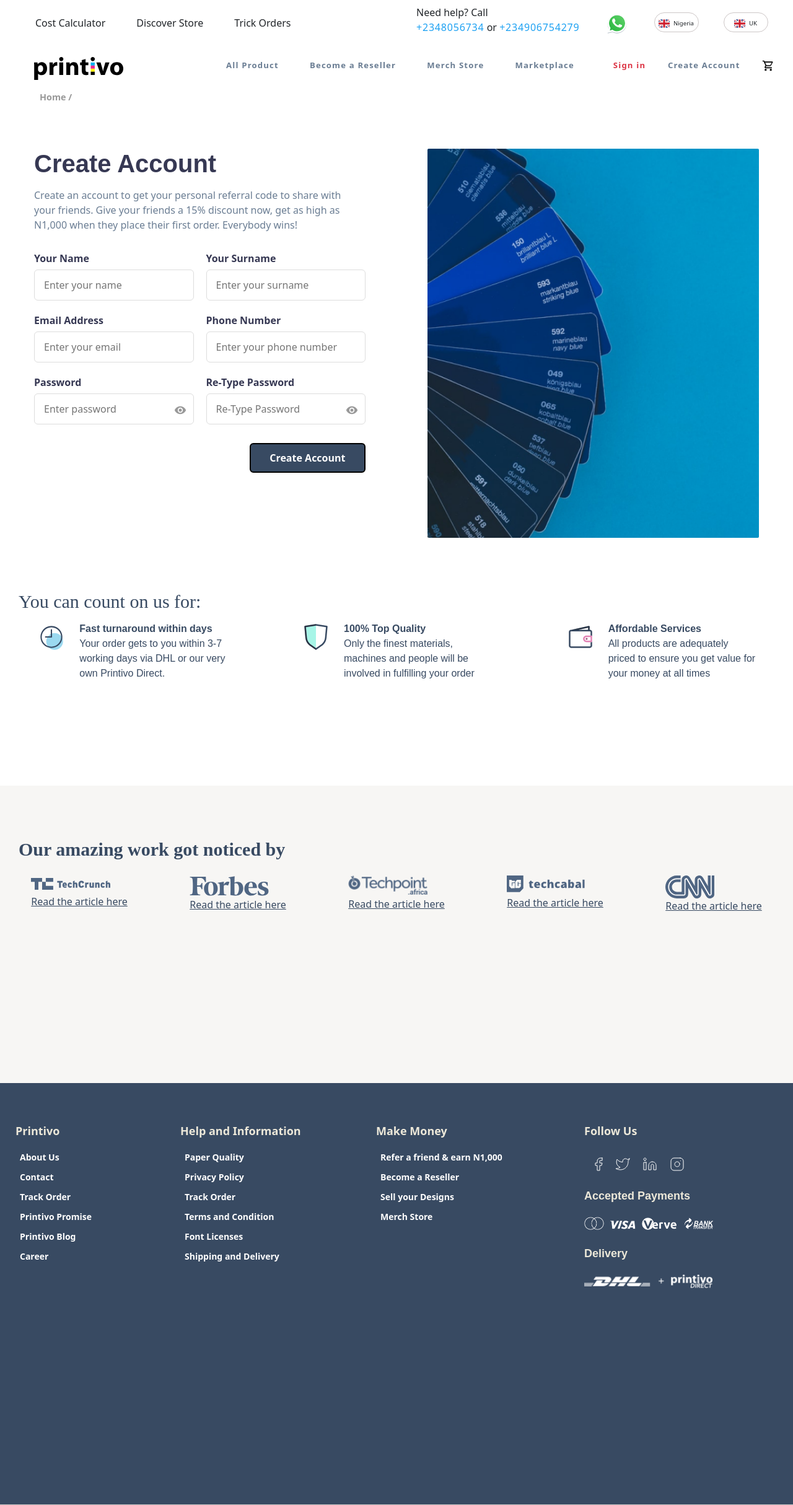
After one commit to Maryam-20/printivio-clone, a Django app: page /auth/members/sign-up/ in a window 1280 px wide. The commit adds this page. Shown: the top 2429 px of the page at 62% size. Run offline with Django 4.2, Linux system fonts and the light colour scheme; some libraries are stand-ins or nearby versions.

Commit message:
Add Create Account Logic and Template

```diff
--- /dev/null
+++ b/authApp/forms.py
@@ -0,0 +1,69 @@
+from django import forms
+from django.contrib.auth.models import User
+from .models import UserProfile
+from django.contrib.auth.forms import UserCreationForm
+
+class SignUpForm(UserCreationForm):
+    phone_number = forms.CharField(
+        max_length = 11,
+        required=True,
+        label="Phone Number",
+        widget=forms.TextInput(attrs={"placeholder":"Enter your phone number"})
+    )
+    class Meta(UserCreationForm.Meta):
+        model = User
+        fields = [
+            "first_name", "last_name", "email", "phone_number"
+        ]
+        labels = {
+            "first_name": "Your Name",
+            "last_name": "Your Surname",
+            "email": "Email Address",
+            "phone_number": "Phone Number",
+        }
+        widgets = {
+            "first_name" : forms.TextInput(attrs={"placeholder": "Enter your name"}),
+
+            "last_name": forms.TextInput(attrs={"placeholder": "Enter your surname"}),
+
+            "email": forms.EmailInput(attrs={"placeholder": "Enter your email"})
+
+        }
+
+    def __init__(self,  *args, **kwargs):
+        super().__init__(*args, **kwargs)
+
+        self.fields["password1"].label = "Password"
+        self.fields["password1"].widget.attrs["placeholder"] = "Enter password"
+
+
+        self.fields["password2"].label = "Re-Type Password"
+        self.fields["password2"].widget.attrs["placeholder"] = "Re-Type Password"
+
+
+    def clean_phone_number(self):
+        phone = self.cleaned_data.get("phone_number")
+        clean_phone = phone.replace(" ", "").replace("-", "")
+        if not clean_phone.isdigit():
+            raise forms.ValidationError("Phone number can only contain digits.")
+        return clean_phone
+
+
+    def clean_email(self):
+        email = self.cleaned_data.get("email")
+        if User.objects.filter(email=email).exists() or User.objects.filter(username=email).exists():
+            raise forms.ValidationError("An account with this email already exists.")
+        return email
+
+    def save(self, commit=True):
+        user = super().save(commit=False)
+        phone_number = self.cleaned_data.get("phone_number")
+        email = self.cleaned_data.get("email")
+        user.username = email
+        if commit:
+            user.save()
+            UserProfile.objects.update_or_create(
+            user=user,
+            defaults={"phone_number": phone_number}
+        )
+        return user
--- a/authApp/models.py
+++ b/authApp/models.py
@@ -26,7 +26,7 @@ class UserProfile(models.Model):
         ("sms", "SMS")
 
     ]
-    user = models.ForeignKey(User, on_delete=models.CASCADE, unique=True, related_name="user")
+    user = models.OneToOneField(User, on_delete=models.CASCADE, related_name="user")
     profile_image = models.ImageField(upload_to="profile_image/", null=True, blank=True)
     dob = models.DateField(null=True, blank=True)
     phone_number = models.CharField(max_length=11, null=True, blank=True)
--- a/authApp/urls.py
+++ b/authApp/urls.py
@@ -1,7 +1,8 @@
 from django.urls import path
 from django.contrib.auth.models import User
-from .views import ProfileView
+from .views import ProfileView, createAccountView
 
 urlpatterns = [
-    path("my-profile/", ProfileView, name="myProfile")
+    path("my-profile/", ProfileView, name="myProfile"),
+    path("members/sign-up/", createAccountView, name="signup")
 ]
--- a/authApp/views.py
+++ b/authApp/views.py
@@ -1,7 +1,28 @@
 from django.shortcuts import render, get_object_or_404
+from django.contrib.auth.models import User
 from .models import UserProfile
+from .forms import SignUpForm
+from django.http import HttpResponse
 
 # Create your views here.
+def createAccountView(request):
+   if request.method == "POST":
+      form = SignUpForm(request.POST)
+      if form.is_valid():
+         form.save()
+         return HttpResponse("Account Created Successfully!")
+   else:
+      form = SignUpForm()
+   return render(
+      request,
+      template_name="authApp/signup.html",
+      context= {
+         "form":form
+      }
+
+   )
+
+
 def ProfileView(request):
    profile = get_object_or_404(UserProfile, user=request.user)
    return render(
--- a/productApp/models.py
+++ b/productApp/models.py
@@ -18,7 +18,7 @@ class Product(models.Model):
     ]
 
     title = models.CharField(max_length= 100)
-    image = models.ImageField( upload_to= "product_image/", null=True, blank=True)
+    image = models.ImageField(upload_to="product_image/", null=True, blank=True)
     description = models.TextField()
     material = models.CharField(max_length=100)
     finishing = models.CharField(max_length=100)
--- a/static/css/style.css
+++ b/static/css/style.css
@@ -688,7 +688,7 @@ svg {
     margin-left: 40px;
 }
 .reseller-title {
-    font-family: "Fraunces", serif;
+    font-family: "DM Serif Display", serif;
     font-weight: 700;
     color: #363853;
     margin-bottom: 15px;
@@ -783,7 +783,7 @@ svg {
     position:relative;
     bottom: 9rem;
     left: 11rem;
-    font-family: "Fraunces", serif;
+    font-family: "DM Serif Display", serif;
     font-size: 24px;
     font-style: italic;
     font-weight:700;
@@ -1026,3 +1026,114 @@ svg {
     background-color: #c08984;
     color: #fff;
 }
+
+/* CREATE ACCOUNT STYLING */
+.signup-page {
+    margin: 30px 55px;
+}
+.signup-form {
+    display: grid;
+}
+.signup-grid {
+    display: grid;
+    grid-template-columns: 1fr 1fr;
+    gap: 100px;
+}
+
+
+.signup-title {
+    font-family: "SF Pro", sans-serif;
+    font-weight: 700;
+    color: #363853;
+    margin-bottom: 15px;
+}
+
+.signup-subtitle {
+    color: #6A7D93;
+    max-width: 500px;
+    margin-bottom: 30px;
+}
+
+.signup-form-row {
+    display: grid;
+    grid-template-columns: 1fr 1fr;
+    gap: 20px;
+    margin-bottom: 20px;
+}
+
+.signup-form-group label {
+    display: block;
+    color: #363853;
+    font-weight: 600;
+    margin-bottom: 6px;
+}
+
+.signup-form-group input[type="text"],
+.signup-form-group input[type="email"],
+.signup-form-group input[type="password"] {
+    width: 100%;
+    border-radius: 6px;
+    padding: 12px 15px;
+    border: 1px solid #ddd;
+    box-sizing: border-box;
+}
+
+.signup-form-group input:focus {
+    outline: none;
+    border-color: #363853;
+}
+
+.signup-password-wrap {
+    position: relative;
+}
+
+.signup-toggle-password {
+    position: absolute;
+    right: 12px;
+    top: 50%;
+    transform: translateY(-50%);
+    background: none;
+    border: none;
+    cursor: pointer;
+    padding: 0;
+}
+
+.eye-icon {
+    width: 20px;
+    height: 20px;
+    fill: #999;
+}
+
+.signup-error {
+    color: #d16b6b;
+    font-size: 0.8rem;
+    margin: 4px 0 0;
+}
+
+.signup-submit-btn {
+    background-color: #384A62;
+    color: #fff;
+    font-weight: 700;
+    padding: 10px;
+    border: 2px solid black;
+    border-radius: 6px;
+    width: 35%;
+    margin-top: 10px;
+    justify-self: flex-end;
+}
+
+.signup-submit-btn:hover {
+    background-color: #2a2c42;
+    color: #fff;
+}
+
+.signup-image-col {
+    border-radius: 2px;
+    overflow: hidden;
+}
+
+.signup-image {
+    width: 100%;
+    height: 100%;
+    object-fit: cover;
+}
--- /dev/null
+++ b/templates/authApp/signup.html
@@ -0,0 +1,88 @@
+{% extends "lightHeroNav.html" %}
+{% block page_content %}
+{% load static %}
+
+<div class="content-container signup-page">
+    <div class="signup-grid">
+
+        <!-- LEFT: FORM -->
+        <div class="signup-form-col">
+            <h1 class="signup-title">Create Account</h1>
+            <p class="signup-subtitle">
+                Create an account to get your personal referral code to share with your friends.
+                Give your friends a 15% discount now, get as high as N1,000 when they place their first order. Everybody wins!
+            </p>
+
+            <form method="post" action="{% url 'signup' %}" class="signup-form">
+                {% csrf_token %}
+
+                <div class="signup-form-row">
+                    <div class="signup-form-group">
+                        <label for="{{ form.first_name.id_for_label }}">{{ form.first_name.label }}</label>
+                        {{ form.first_name }}
+                        {% if form.first_name.errors %}
+                        <p class="signup-error">{{ form.first_name.errors.0 }}</p>{% endif %}
+                    </div>
+                    <div class="signup-form-group">
+                        <label for="{{ form.last_name.id_for_label }}">{{ form.last_name.label }}</label>
+                        {{ form.last_name }}
+                        {% if form.last_name.errors %}<p class="signup-error">{{ form.last_name.errors.0 }}</p>{% endif %}
+                    </div>
+                </div>
+
+                <div class="signup-form-row">
+                    <div class="signup-form-group">
+                        <label for="{{ form.email.id_for_label }}">{{ form.email.label }}</label>
+                        {{ form.email }}
+                        {% if form.email.errors %}<p class="signup-error">{{ form.email.errors.0 }}</p>{% endif %}
+                    </div>
+                    <div class="signup-form-group">
+                        <label for="{{ form.phone_number.id_for_label }}">{{ form.phone_number.label }}</label>
+                        {{ form.phone_number }}
+                        {% if form.phone_number.errors %}<p class="signup-error">{{ form.phone_number.errors.0 }}</p>{% endif %}
+                    </div>
+                </div>
+
+                <div class="signup-form-row">
+                    <div class="signup-form-group">
+                        <label for="{{ form.password1.id_for_label }}">{{ form.password1.label }}</label>
+                        <div class="signup-password-wrap">
+                            {{ form.password1 }}
+                            <button type="button" class="signup-toggle-password" data-target="{{ form.password1.id_for_label }}">
+                                <svg xmlns="http://www.w3.org/2000/svg" viewBox="0 0 24 24" class="eye-icon"><path d="M12,9A3,3 0 0,0 9,12A3,3 0 0,0 12,15A3,3 0 0,0 15,12A3,3 0 0,0 12,9M12,17A5,5 0 0,1 7,12A5,5 0 0,1 12,7A5,5 0 0,1 17,12A5,5 0 0,1 12,17M12,4.5C7,4.5 2.73,7.61 1,12C2.73,16.39 7,19.5 12,19.5C17,19.5 21.27,16.39 23,12C21.27,7.61 17,4.5 12,4.5Z"/></svg>
+                            </button>
+                        </div>
+                        {% if form.password1.errors %}<p class="signup-error">{{ form.password1.errors.0 }}</p>{% endif %}
+                    </div>
+                    <div class="signup-form-group">
+                        <label for="{{ form.password2.id_for_label }}">{{ form.password2.label }}</label>
+                        <div class="signup-password-wrap">
+                            {{ form.password2 }}
+                            <button type="button" class="signup-toggle-password" data-target="{{ form.password2.id_for_label }}">
+                                <svg xmlns="http://www.w3.org/2000/svg" viewBox="0 0 24 24" class="eye-icon"><path d="M12,9A3,3 0 0,0 9,12A3,3 0 0,0 12,15A3,3 0 0,0 15,12A3,3 0 0,0 12,9M12,17A5,5 0 0,1 7,12A5,5 0 0,1 12,7A5,5 0 0,1 17,12A5,5 0 0,1 12,17M12,4.5C7,4.5 2.73,7.61 1,12C2.73,16.39 7,19.5 12,19.5C17,19.5 21.27,16.39 23,12C21.27,7.61 17,4.5 12,4.5Z"/></svg>
+                            </button>
+                        </div>
+                        {% if form.password2.errors %}<p class="signup-error">{{ form.password2.errors.0 }}</p>{% endif %}
+                    </div>
+                </div>
+
+                <button type="submit" class="btn signup-submit-btn">Create Account</button>
+            </form>
+        </div>
+
+        <!-- RIGHT: IMAGE -->
+        <div class="signup-image-col">
+            <img src="{% static 'images/Rectangle_62_ints6t.png' %}" alt="Business cards" class="signup-image">
+        </div>
+
+    </div>
+</div>
+<script>
+    document.querySelectorAll("signup-toggle-password").forEach(btn =>{
+        btn.addEventListener("click", function () {
+            const input = document.getElementById(this.dataset.target);
+            input.type = input.type === "password" ? "text" : "password";
+        })
+    })
+</script>
+{% endblock page_content %}
--- a/templates/common.html
+++ b/templates/common.html
@@ -46,7 +46,7 @@
                             {% csrf_token %}
                             {{ login_form|crispy }}
                             <input type="hidden" name="next" value="{{ request.path }}">
-                            <p>Don't have an account? <span><a href="" class="text-danger">Create Account</a></span></p>
+                            <p>Don't have an account? <span><a href="{% url "signup" %}" class="text-danger">Create Account</a></span></p>
                             <p><a href="" class="forgotPassword">Forgot Password?</a></p>
                             <button type="submit" class="btn btn-dark w-50 p-3">Sign In</button>
                             </form>
--- a/templates/index.html
+++ b/templates/index.html
@@ -27,7 +27,7 @@
                 {% endif %}
                 {% else %}
                 <li ><a href="{% url "login" %}" class="text-danger text-decoration-none" data-bs-toggle="modal" data-bs-target="#loginModal">Sign in</a></li>
-                    <li><a href="">Create Account</a></li>
+                    <li><a href="{% url "signup" %}">Create Account</a></li>
                 {% endif %}
                     {% if request.user.is_staff and request.user.is_authenticated %}
                 <li class="dropdown">
```
Also changed, not shown: static/images/Rectangle_62_ints6t.png (added).
